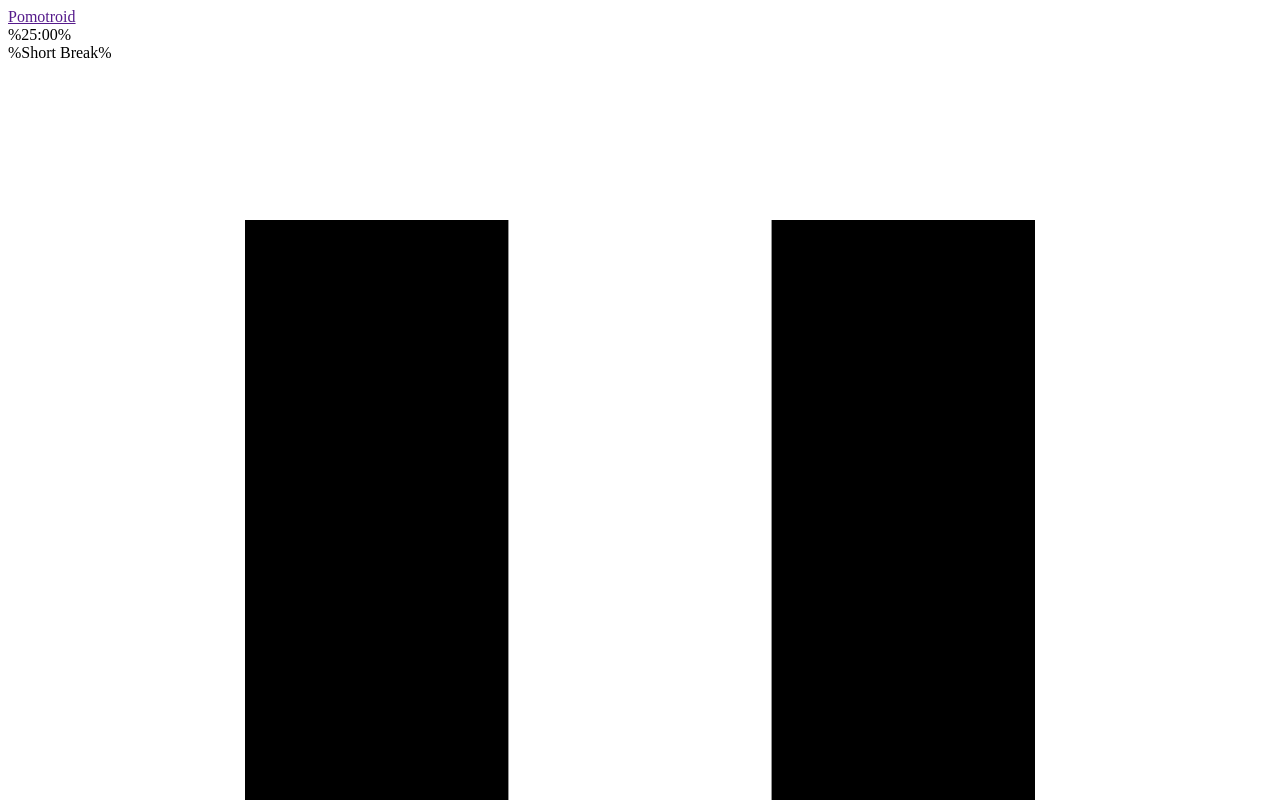
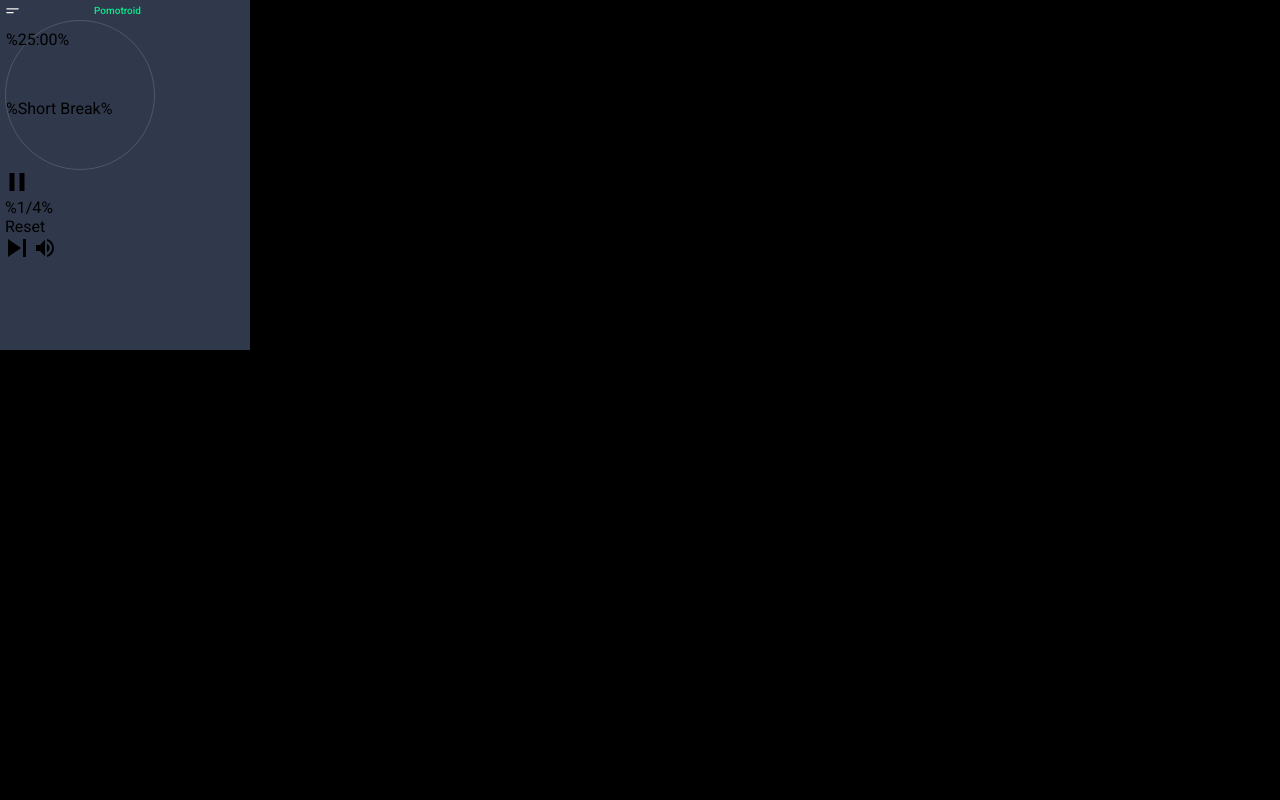
Before and after one commit to ArrowComputingTech/pomodoro, a plain HTML site: page index.html in a window 1280 px wide. Shown: the top 800 px of the page. Drawn offline with Linux system fonts and the light colour scheme.

Commit message:
finished basic html and added styling

```diff
--- a/assets/css/main.css
+++ b/assets/css/main.css
@@ -0,0 +1,66 @@
+* {
+    margin: 0;
+    padding: 0;
+    box-sizing: border-box;
+    font-family: var(--primary-font);
+}
+
+:root{
+    /* Fonts */
+    --primary-font: 'Roboto', sans-serif;
+
+    /* Colors */
+    --background: #30394B;
+    --work:  #F55151;
+    --long-break: ;
+    --short-break: #07E98B;
+    --accents: #F8F6F3;
+    --little-details: #E3E1DE;
+    --app-width: 250px;
+}
+html {
+    background-color: #000000;
+}
+
+.wrapper {
+    width: var(--app-width);
+    height: 350px;
+    background-color: var(--background);
+    padding: 5px 5px;
+}
+
+.header__nav {
+    display: flex;
+    justify-content: space-between;
+
+}
+
+.header__nav svg {
+    stroke: var(--accents);
+}
+
+.header__nav::after {
+    content: "";
+    display: block;
+    width: 30px;
+}
+
+.header__promo {
+    color: var(--short-break);
+    text-decoration: none;
+    font-size: 10px;
+    font-weight: 500
+}
+
+.main__clock {
+    display: grid;
+    grid-template-columns: var(--app-width);
+    grid-template-rows: 25% 100px;
+    align-items: center;
+    width: 150px;
+    height: 150px;
+    border-radius: 50%;
+    border: 1px solid rgba(227, 225, 222, 0.178);
+}
+
+https://css-tricks.com/snippets/css/complete-guide-grid/
--- /dev/null
+++ b/clock_app/style.css
@@ -0,0 +1,62 @@
+html {
+    background: #018DED url(https://arrowcomputing.tech/wp-content/uploads/2019/04/Website-Logo.jpg);
+    background-size: contain;
+    font-family: 'helvetica neue';
+    text-align: center;
+    font-size: 10px;
+  }
+
+  body {
+    margin: 0;
+    font-size: 2rem;
+    display: flex;
+    flex: 1;
+    min-height: 100vh;
+    align-items: right;
+  }
+
+  .clock {
+    width: 30rem;
+    height: 30rem;
+    border: 10px solid white;
+    border-radius: 50%;
+    margin: 50px auto;
+    position: relative;
+    padding: 2rem;
+    box-shadow:
+      0 0 0 4px rgba(0, 0, 0, 0.1),
+      inset 0 0 0 3px #EFEFEF,
+      inset 0 0 10px black,
+      0 0 10px rgba(0, 0, 0, 0.2);
+  }
+
+  .clock-face {
+    position: relative;
+    width: 100%;
+    height: 100%;
+    transform: translateY(-6px);
+    /* account for the height of the clock hands */
+  }
+
+  .hand {
+    width: 50%;
+    height: 3px;
+    background: black;
+    position: absolute;
+    top: 50%;
+    transform-origin: 100%;
+    transform: rotate(90deg);
+    transition: all 0.5s cubic-bezier(1,-0.02,0,1.01) 0s;
+  }
+
+  .hour-hand {
+    background-color: red;
+  }
+
+  .min-hand {
+    background-color: green;
+  }
+
+  .second-hand {
+    background-color: yellow;
+  }
--- a/index.html
+++ b/index.html
@@ -7,12 +7,18 @@
         <title>Pomotroid</title>
 
         <!-- Links -->
+        <link href="https://fonts.googleapis.com/css?family=Roboto:400,500,700&display=swap" rel="stylesheet">
         <link rel="stylesheet" href="./assets/css/main.css">
     </head>
     <body>
+        <div class="wrapper">
             <header class="header">
-            <nav>
-                <!-- svg -->
+                <nav class="header__nav">
+                    <!-- Menu bar TODO -->
+                    <svg xmlns="http://www.w3.org/2000/svg" width="15" height="15" viewBox="0 0 24 24" fill="none" stroke="currentColor" stroke-width="2" stroke-linecap="round" stroke-linejoin="round" class="feather feather-menu">
+                        <line x1="3" y1="12" x2="13" y2="12"></line>
+                        <line x1="3" y1="6" x2="21" y2="6"></line>
+                    </svg>
                     <a class="header__promo"href="">Pomotroid</a>
                 </nav>
             </header>
@@ -24,23 +30,22 @@
                 </div>
 
                 <div class="main__pause">
-                    <svg xmlns="http://www.w3.org/2000/svg" viewBox="0 0 512 512"><path d="M96 448h106.7V64H96v384zM309.3 64v384H416V64H309.3z"/></svg>
+                        <svg xmlns="http://www.w3.org/2000/svg" width="24" height="24" viewBox="0 0 512 512"><path d="M96 448h106.7V64H96v384zM309.3 64v384H416V64H309.3z"/></svg>
                 </div>
             </main>
 
-
-        <div class="options">
-
+            <footer class="footer">
+                <div class="footer__round-details">
+                    <div class="round-details__rounds">%1/4%</div>
+                    <div class="round-details__text">Reset</div>
                 </div>
 
-        <footer class="footer">
-            <div class="footer__rounds">%1/4%</div>
-            <div class="footer__text">Reset</div>
-
-            <svg xmlns="http://www.w3.org/2000/svg" viewBox="0 0 512 512"><path d="M64 64v384l277.3-192L64 64zM384 64h64v384h-64z"/></svg>
-            <svg xmlns="http://www.w3.org/2000/svg" viewBox="0 0 512 512"><path d="M64 192v128h85.334L256 431.543V80.458L149.334 192H64zm288 64c0-38.399-21.333-72.407-53.333-88.863v176.636C330.667 328.408 352 294.4 352 256zM298.667 64v44.978C360.531 127.632 405.334 186.882 405.334 256c0 69.119-44.803 128.369-106.667 147.022V448C384 428.254 448 349.257 448 256c0-93.256-64-172.254-149.333-192z"/></svg>
+                <div class="sounds">
+                    <svg xmlns="http://www.w3.org/2000/svg" width="24" height="24" viewBox="0 0 512 512"><path d="M64 64v384l277.3-192L64 64zM384 64h64v384h-64z"/></svg>
+                    <svg xmlns="http://www.w3.org/2000/svg" width="24" height="24" viewBox="0 0 512 512"><path d="M64 192v128h85.334L256 431.543V80.458L149.334 192H64zm288 64c0-38.399-21.333-72.407-53.333-88.863v176.636C330.667 328.408 352 294.4 352 256zM298.667 64v44.978C360.531 127.632 405.334 186.882 405.334 256c0 69.119-44.803 128.369-106.667 147.022V448C384 428.254 448 349.257 448 256c0-93.256-64-172.254-149.333-192z"/></svg>
+                </div>
             </footer>
-
+        </div>
 
         <!-- Scripts -->
         <script src="./assets/scripts/main.js"></script>
```
Also changed, not shown: assets/scripts/main.js (+43 -0 lines), clock_app/index.html (added, +22 -0 lines), clock_app/js.js (added, +32 -0 lines), options_menu.html (added, +34 -0 lines), assets/images/menu.svg (added). Lines whose indentation alone changed are shown as unchanged.
